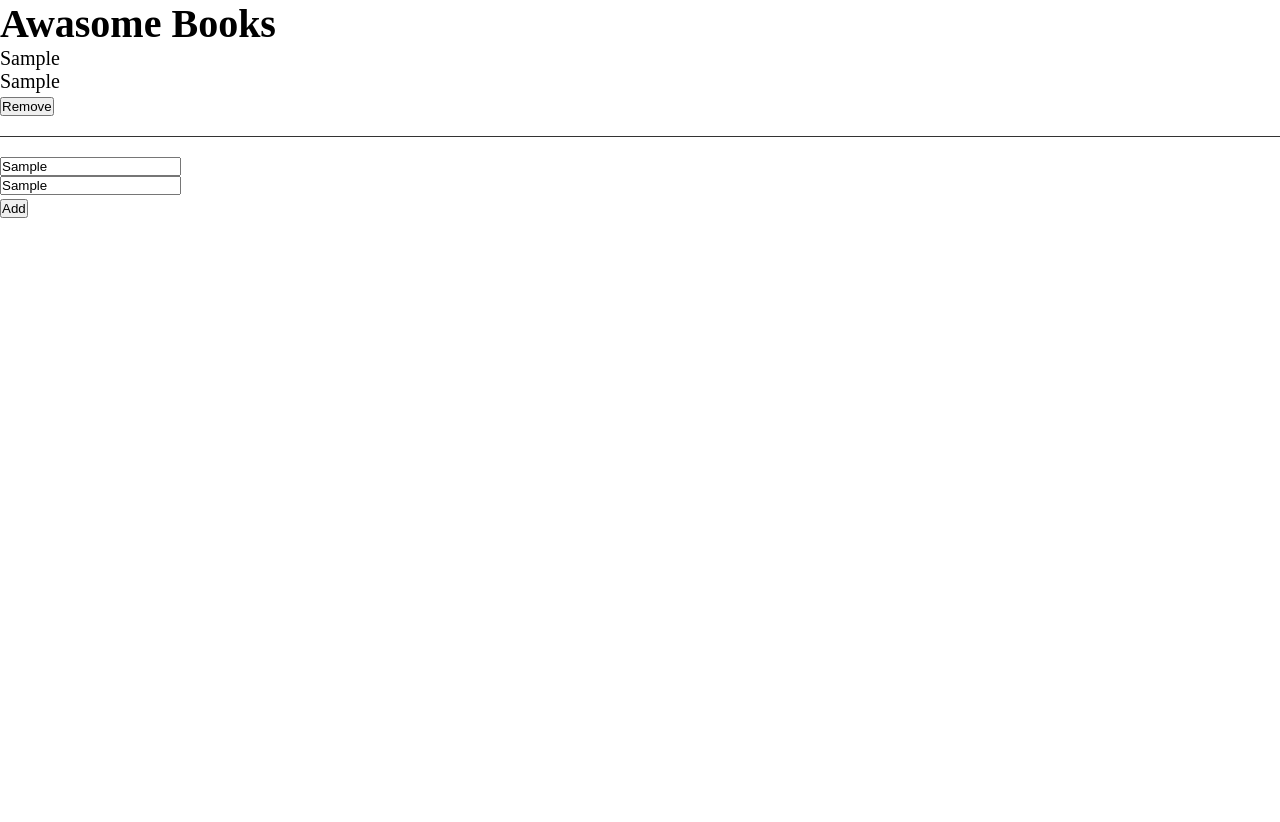
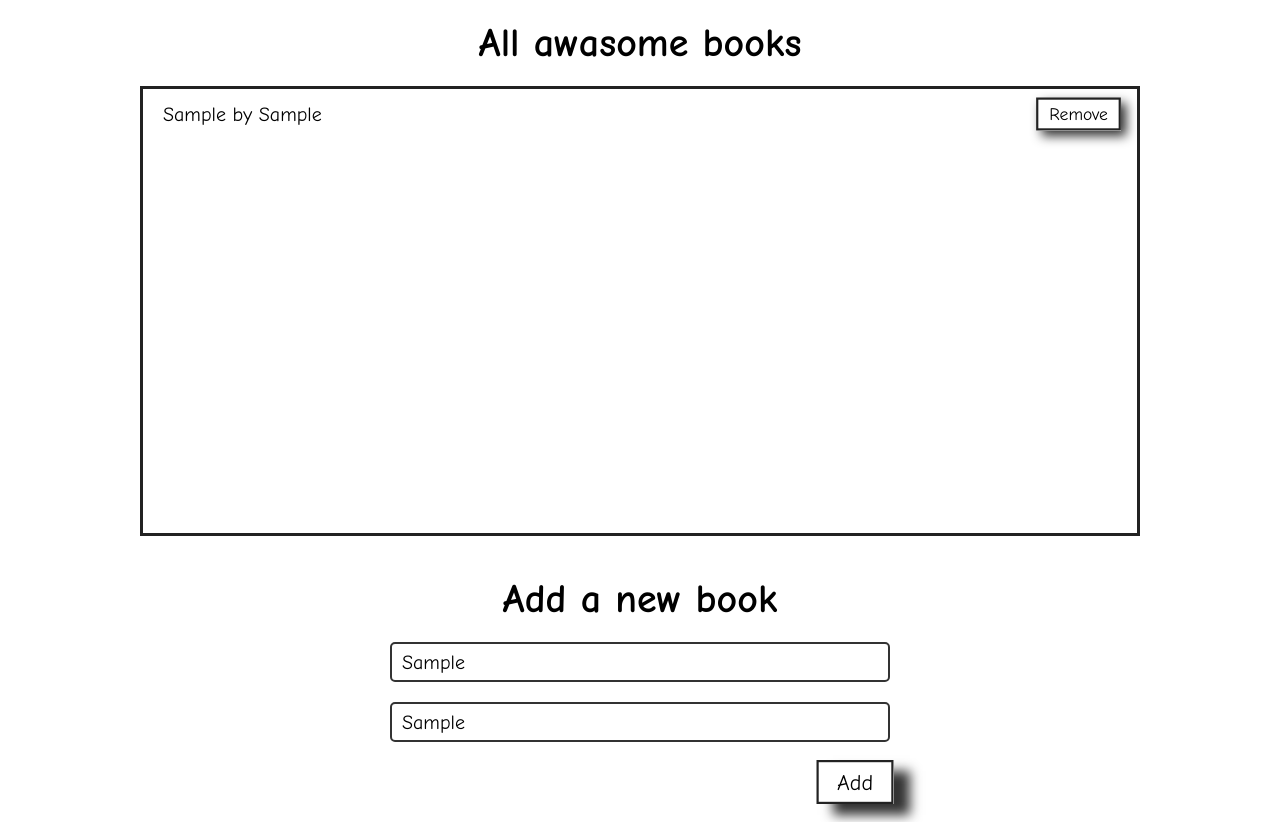
Before and after one commit to Bondok6/Awesome-Books, a website: page index.html in a window 1280 px wide. Both pictures are taken after typing "Sample", "Sample" into the empty fields and a click on the button "Add". Before the commit the page ends 800 px from the top, so only its background shows below. Drawn offline with Linux system fonts and the light colour scheme.

Commit message:
Add CSS styles to the application

```diff
--- a/index.html
+++ b/index.html
@@ -14,7 +14,7 @@
 
   <body>
     <main>
-      <h1>Awasome Books</h1>
+      <h1>All awasome books</h1>
 
       <section class="books-section">
 
@@ -24,7 +24,9 @@
 
       <section class="data-entry-section">
 
-        <form>
+        <h2>Add a new book</h2>
+
+        <form class="form">
           <input type="text" placeholder="Title" class="title-input" required>
           <input type="text" placeholder="Author" class="author-input" required>
           <button type="submit" class="add-btn">Add</button>
--- a/main.css
+++ b/main.css
@@ -14,23 +14,149 @@ html {
 
 body {
   font-size: 20px;
+  font-family: "Comic Sans MS", "Comic Sans", sans-serif;
 }
 
 a {
   text-decoration: none;
 }
 
+h1,
+h2 {
+  text-align: center;
+  transition: 0.2s;
+  margin-block: 2rem;
+  font-size: 4rem;
+  margin-bottom: 2rem;
+}
+
+h1:hover,
+h2:hover {
+  transform: skewY(2deg) skewX(15deg) scale(1.1);
+  text-shadow: 0.5rem 1rem 2rem #000;
+}
+
+/************** Start  Books Section ************/
+.books-section {
+  display: flex;
+  justify-content: center;
+  align-items: center;
+  margin-bottom: 2rem;
+}
+
+.books-container {
+  width: 100rem;
+  height: 45rem;
+  border: 3px solid #222;
+  padding-block: 1rem;
+  overflow-y: scroll;
+}
+
+.books-container::-webkit-scrollbar {
+  width: 1.7rem;
+}
+
+.books-container::-webkit-scrollbar-track {
+  background-color: #5555;
+}
+
+.books-container::-webkit-scrollbar-thumb {
+  background-color: #777;
+  border-radius: 2rem;
+}
+
+.books-container::-webkit-scrollbar-track:hover {
+  background-color: #555;
+}
+
+.books-container::-webkit-scrollbar-thumb:hover {
+  background-color: #777;
+}
+
 li {
   list-style: none;
+  display: flex;
+  justify-content: space-between;
+  flex-wrap: wrap;
+  align-items: center;
 }
 
-li::after {
+li:not(:last-child)::after {
   content: "";
   display: block;
   border-bottom: 1px solid #333;
-  margin-block: 2rem;
+  width: 100%;
+  margin: 1.5rem 0;
+}
+
+.book-details {
+  margin-left: 2rem;
+}
+
+.remove-btn {
+  padding: 0.4rem 1rem;
+  margin-right: 2rem;
+  cursor: pointer;
+  font-family: inherit;
+  font-size: 1.6rem;
+  background: none;
+  outline: none;
+  border: 2px solid #222;
+  box-shadow: 0.5rem 0.5rem 1rem #333;
+  transform: scale(1.1);
+  transition: 0.4s;
+}
+
+/************** Start  Books Section ************/
+
+/************** Start  Data entry Section ************/
+.data-entry-section {
+  display: flex;
+  flex-direction: column;
+  justify-content: center;
+  align-items: center;
+  margin-bottom: 2rem;
+}
+
+.form {
+  width: 50rem;
+  display: flex;
+  flex-direction: column;
+  gap: 2rem;
 }
 
 input {
   display: block;
+  height: 4rem;
+  padding: 1rem;
+  font-family: inherit;
+  font-size: 2rem;
+  outline: none;
+  border: 2px solid #333;
+  border-radius: 5px;
 }
+
+.add-btn {
+  width: 7rem;
+  height: 4rem;
+  align-self: flex-end;
+  font-family: inherit;
+  cursor: pointer;
+  font-size: 2rem;
+  background: none;
+  outline: none;
+  border: 2px solid #222;
+  box-shadow: 1.5rem 1rem 1rem #333;
+  transform: scale(1.1);
+  transition: 0.4s;
+}
+
+.add-btn:hover,
+.remove-btn:focus,
+.remove-btn:hover {
+  transform: scale(1);
+  background-color: #333;
+  color: #fff;
+}
+
+/************** End  Data entry Section ************/
--- a/main.js
+++ b/main.js
@@ -4,6 +4,7 @@ const addBtn = document.querySelector("form");
 const titleInput = document.querySelector(".title-input");
 const authorInput = document.querySelector(".author-input");
 
+// Class of Books
 class Books {
   static books = [];
 
@@ -35,8 +36,7 @@ class Books {
     Books.books.forEach((book) => {
       itemHtml += `
       <li class="book" id="${book.id}">
-        <div class="title">${book.title}</div>
-        <div class="author">${book.author}</div>
+        <div class="book-details">${book.title} by ${book.author}</div>
         <button type="button" class="remove-btn">Remove</button>
       </li>
     `;
@@ -68,7 +68,6 @@ addBtn.addEventListener("submit", (e) => {
   const newBook = new Books(id, title, author);
   newBook.addBook();
   Books.displayBook();
-
   id += 1;
 });
 
```
